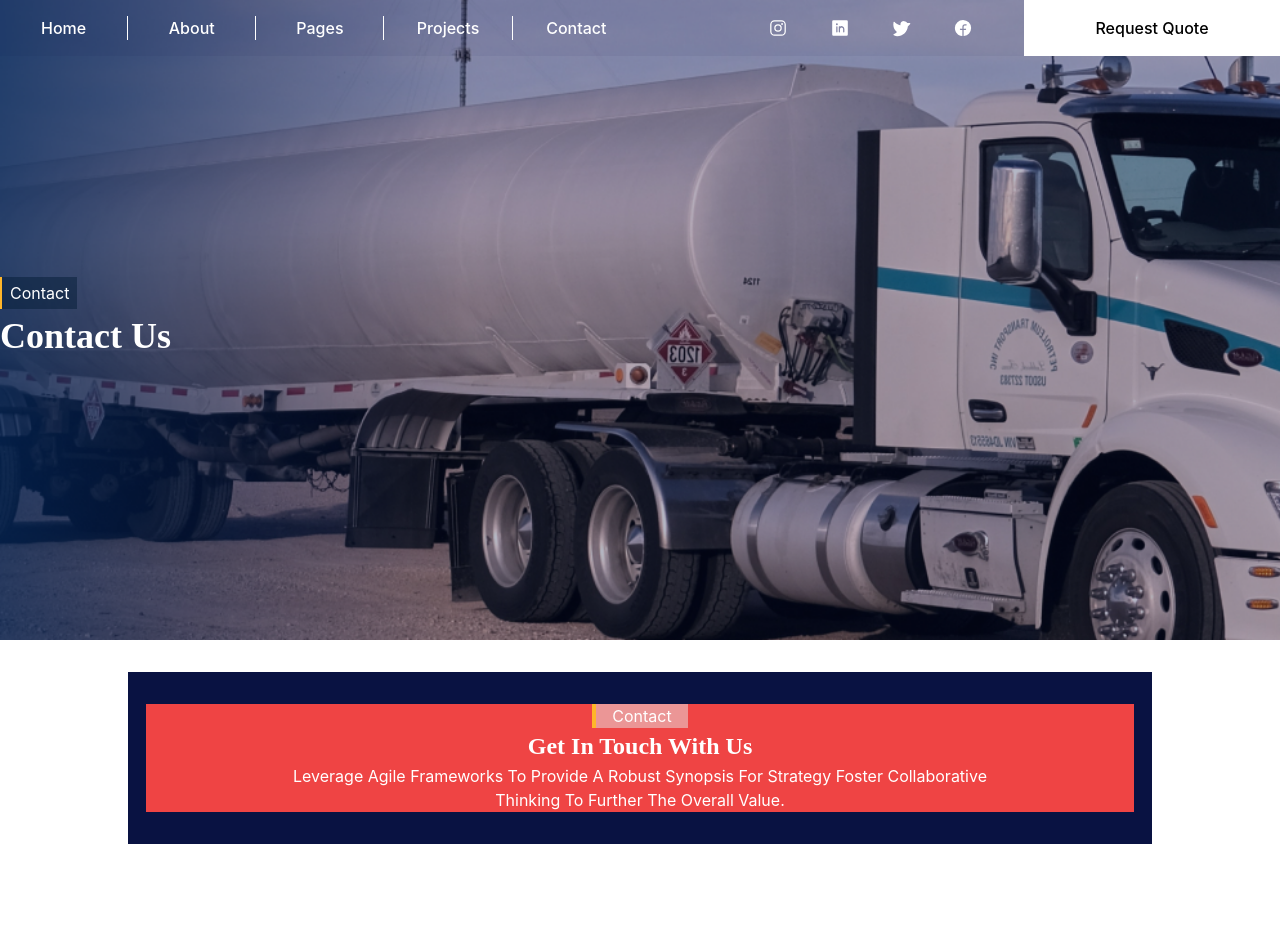
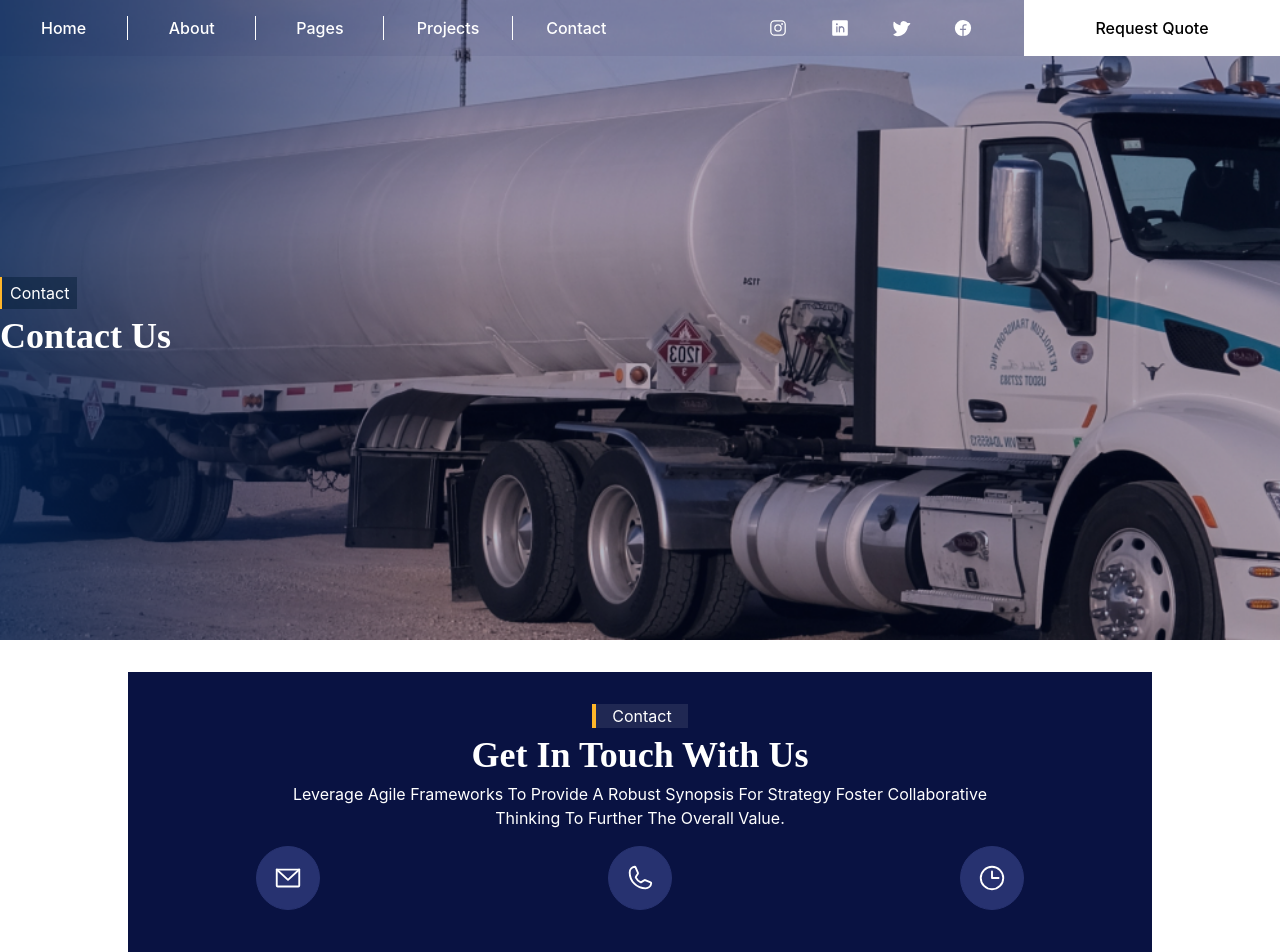
Before and after one commit to smartcollins/logistics, a React (Create React App) app: page /contact in a window 1280 px wide. Shown: the top 952 px of the page. Before the commit the page ends 876 px from the top, so only its background shows below. Built offline with nearby package versions, Linux system fonts and the light colour scheme.

Commit message:
modified top icons section in Contact

```diff
--- a/src/pages/Contact.jsx
+++ b/src/pages/Contact.jsx
@@ -2,17 +2,22 @@ import React from 'react';
 import banner from '../data/banner';
 import color from '../data/color';
 import Banner from '../component/Banner';
-
+import {EnvelopeSimple,Phone,Clock} from 'phosphor-react'
 
 const Contact = ()=>{
     return(
         <div className=' capitalize text-white'>
             <div>{banner.slice(9, 10).map((item, idx) => <Banner key={idx} {...item} />)}</div>
             <div style={{background: color.blueBg}} className=' w-4/5 mx-auto my-8 py-8'>
-                <div className='mx-auto w-fit text-center bg-red-500 '>
-                    <p style={{ borderLeft: `4px solid ${color.grdt}` }} className='bg-[#e8e8e8]/50 w-fit px-4 mx-auto'>contact</p>
-                    <p className='font-[Rubik] font-semibold text-2xl/normal'>get in touch with us</p>
+                <div className='mx-auto w-fit text-center'>
+                    <p style={{ borderLeft: `4px solid ${color.grdt}` }} className=' bg-[#e8e8e8]/10 w-fit px-4 mx-auto'>contact</p>
+                    <p className='font-[Rubik] font-bold text-4xl/normal'>get in touch with us</p>
                     <p className='w-3/4 mx-auto'>Leverage agile frameworks to provide a robust synopsis for strategy foster collaborative thinking to further the overall value.</p>
+                </div>
+                <div className='flex items-center justify-between w-3/4 mx-auto my-4'>
+                    <EnvelopeSimple className='w-16 h-16 bg-[#273270] border border-[#273270] rounded-full px-4' size={30} color="#ffffff" />
+                    <Phone className='w-16 h-16 bg-[#273270] border border-[#273270] rounded-full px-4' size={30} color="#ffffff" />
+                    <Clock className='w-16 h-16 bg-[#273270] border border-[#273270] rounded-full px-4' size={30} color="#ffffff" />
                 </div>
             </div>
         </div>
```
